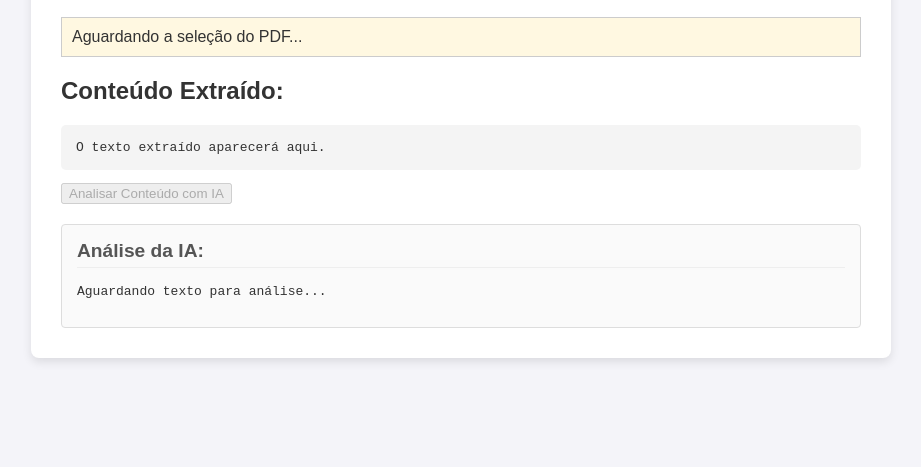
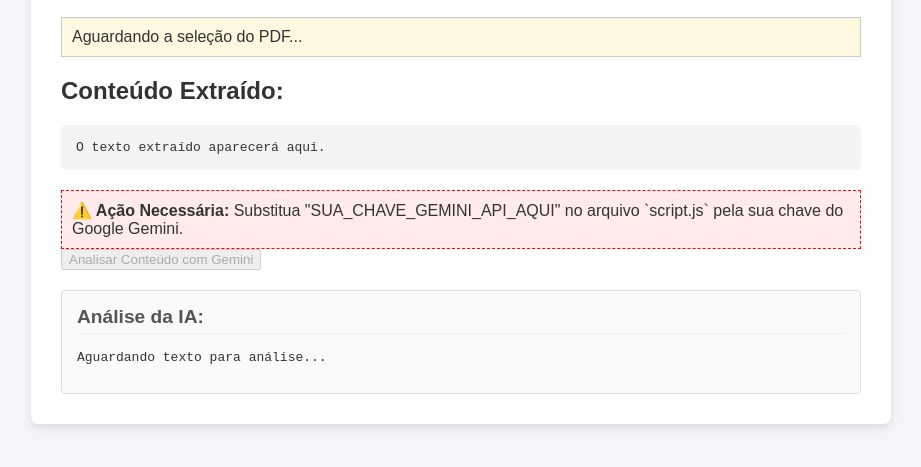
Before and after one commit to rodioegiufao/Ler-PDF, a plain HTML site: page index.html in a window 1280 px wide. Shown: the part 161-628 px from the top of the page, without its empty margins (179-1100 px from the left). Drawn offline with Linux system fonts and the light colour scheme.

Commit message:
Update index.html

```diff
--- a/index.html
+++ b/index.html
@@ -4,7 +4,8 @@
     <meta charset="UTF-8">
     <meta name="viewport" content="width=device-width, initial-scale=1.0">
     <title>Leitor de PDF Avançado (Texto Direto + OCR)</title>
-    <script src="https://cdnjs.cloudflare.com/ajax/libs/pdf.js/4.0.379/pdf.min.mjs" type="module"></script>
+
+    <script src="https://cdnjs.cloudflare.com/ajax/libs/pdf.js/4.0.379/pdf.min.mjs"></script>
     <script src="https://cdn.jsdelivr.net/npm/tesseract.js@5/dist/tesseract.min.js"></script>
 
     <link rel="stylesheet" href="styles.css">
@@ -31,14 +32,20 @@
         <h2>Conteúdo Extraído:</h2>
         <pre id="output">O texto extraído aparecerá aqui.</pre>
 
+        <div id="apiInstruction" style="margin-top: 20px; padding: 10px; border: 1px dashed #f00; background: #ffebeb;">
+            <strong>⚠️ Ação Necessária:</strong> Substitua "SUA_CHAVE_GEMINI_API_AQUI" no arquivo `script.js` pela sua chave do Google Gemini.
+        </div>
+
+        <button id="analyzeButton" disabled>Analisar Conteúdo com Gemini</button>
+
+        <div class="content-display" style="margin-top: 20px;">
+            <h2>Análise da IA:</h2>
+            <pre id="aiOutput">Aguardando texto para análise...</pre>
+        </div>
+
         <div id="canvasContainer" style="display: none;">
             <h3>Visualização da Página (Para fins de depuração de OCR)</h3>
             <canvas id="pdfCanvas"></canvas>
-        </div>
-        <button id="analyzeButton" disabled>Analisar Conteúdo com IA</button>
-        <div class="content-display" style="margin-top: 20px;">
-            <h2>Análise da IA:</h2>
-            <pre id="aiOutput">Aguardando texto para análise...</pre>
         </div>
     </div>
 
```
